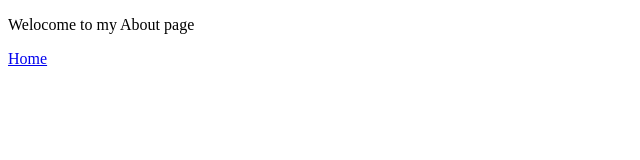
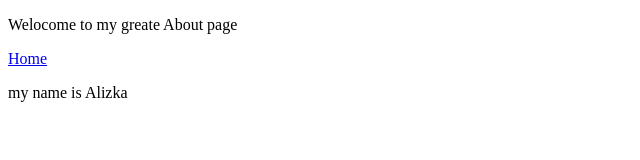
Before and after one commit to vargaaliz/vargaaliz.github.io, a plain HTML site: page about.html in a window 1280 px wide. Shown: the whole page, without its empty margins (0-640 px from the left). Drawn offline with Linux system fonts and the light colour scheme.

Commit message:
Improved the about page

```diff
--- a/about.html
+++ b/about.html
@@ -7,7 +7,8 @@
     <title>About</title>
 </head>
 <body>
-    <p>Welocome to my About page</p>
+    <p>Welocome to my greate About page</p>
     <a href="index.html">Home</a>
+    <p>my name is Alizka</p>
 </body>
 </html>
```
